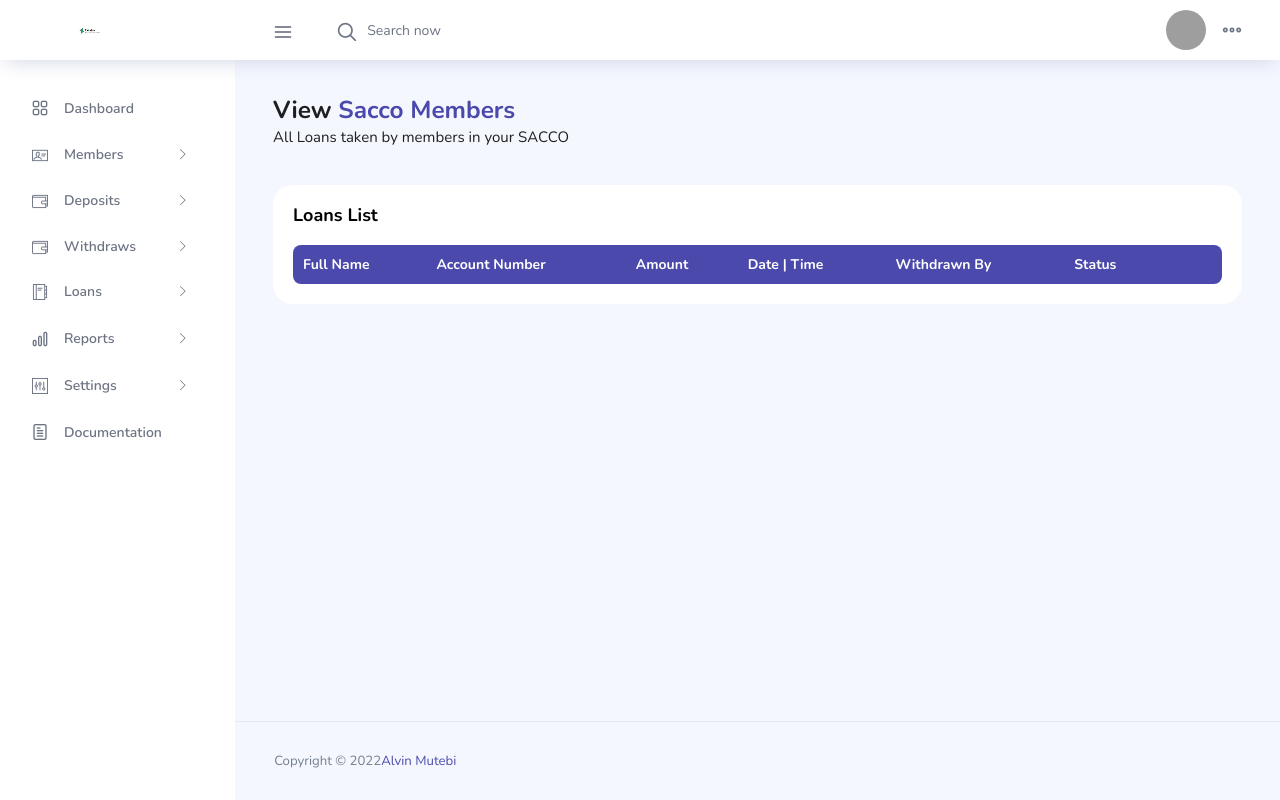
After one commit to alvienzo720/Teleka_V2, a Django app: page /view-loans/ in a window 1280 px wide. The commit adds this page. Run offline with Django 3.2, Linux system fonts and the light colour scheme; a user stored in the database is signed in; lists and menus that the app fills with data are empty; style sheets or scripts are compiled from the project's sources; some libraries are stand-ins or nearby versions; grey boxes are pictures that could not be loaded.

Commit message:
Add View Loans Function

```diff
--- a/SavingsManager/teleka/templates/teleka/createLoan.html
+++ b/SavingsManager/teleka/templates/teleka/createLoan.html
@@ -11,7 +11,7 @@
             <div class="col-md-12 grid-margin">
                 <div class="row">
                     <div class="col-12 col-xl-8 mb-4 mb-xl-0">
-                        <h3 class="font-weight-bold">Create Sacco Member <span class="text-primary">Sacco Member</span>
+                        <h3 class="font-weight-bold">Initiate A Loan <span class="text-primary">Sacco Member</span>
                         </h3>
                         <h6 class="font-weight-normal mb-0">A Sacco member will belong to your SACCO and we assume they
                             agree to your terms and Conditions</h6>
--- a/SavingsManager/teleka/templates/teleka/header.html
+++ b/SavingsManager/teleka/templates/teleka/header.html
@@ -127,10 +127,10 @@
                         <ul class="nav flex-column sub-menu">
                             <li class="nav-item"> <a class="nav-link" href="{% url 'create-loan' %}">Initiate Loan
                                     Process</a></li>
+                            <li class="nav-item"> <a class="nav-link" href="{% url 'view-loans' %}">Loans List</a></li>
                             <li class="nav-item"> <a class="nav-link" href="pages/icons/mdi.html">Pending Loans</a></li>
                             <li class="nav-item"> <a class="nav-link" href="pages/icons/mdi.html">Compelted Loans</a>
                             </li>
-                            <li class="nav-item"> <a class="nav-link" href="pages/icons/mdi.html">Loans List</a></li>
                         </ul>
                     </div>
                 </li>
--- /dev/null
+++ b/SavingsManager/teleka/templates/teleka/viewLoan.html
@@ -0,0 +1,110 @@
+{% extends 'teleka/main.html' %}
+{% load crispy_forms_tags %}
+{% load static %}
+
+{% block content %}
+
+{% include 'teleka/header.html' %}
+
+<div class="main-panel">
+    <div class="content-wrapper">
+        <div class="row">
+            <div class="col-md-12 grid-margin">
+                <div class="row">
+                    <div class="col-12 col-xl-8 mb-4 mb-xl-0">
+                        <h3 class="font-weight-bold">View <span class="text-primary">Sacco Members</span>
+                        </h3>
+                        <h6 class="font-weight-normal mb-0">All Loans taken by members in your SACCO</h6>
+                    </div>
+                </div>
+            </div>
+        </div>
+        <div class="row">
+            <div class="col-md-12 grid-margin stretch-card">
+                <div class="card">
+                    <div class="card-body">
+                        <p class="card-title">Loans List</p>
+                        <div class="row">
+                            <div class="col-12">
+                                <div class="table-responsive">
+                                    <table id="example" class="display expandable-table" style="width:100%">
+                                        <thead>
+                                            <tr>
+                                                <th>Full Name</th>
+                                                <th>Account Number</th>
+                                                <th>Amount</th>
+                                                <th>Date | Time </th>
+                                                <th>Withdrawn By </th>
+                                                <th>Status</th>
+                                                <th></th>
+                                                <th></th>
+
+
+                                            </tr>
+                                        </thead>
+                                        <tbody>
+                                            {% for withdraw in withdraws %}
+                                            <tr>
+                                                <td>{{withdraw.member_name}}</td>
+                                                <td>{{withdraw.account_number}}</td>
+                                                <td>{{withdraw.amount}} UGX</td>
+                                                <td>{{withdraw.date_of_transaction}}</td>
+                                                <td>{{withdraw.withdrawn_by}}</td>
+                                                <td>{{withdraw.status}}</td>
+                                                <td><a href="{% url 'withdraw-update' withdraw.id %}"><i
+                                                            class="ti-pencil-alt text-primary"></i></a></td>
+                                                <td><a href="{% url 'withdraw-delete' withdraw.id %}"><i
+                                                            class="ti-trash text-primary"></i></a></td>
+
+
+                                            </tr>
+                                            {% endfor %}
+                                        </tbody>
+                                    </table>
+                                </div>
+                            </div>
+                        </div>
+                    </div>
+                </div>
+            </div>
+        </div>
+
+    </div>
+    <footer class="footer">
+        <div class="d-sm-flex justify-content-center justify-content-sm-between">
+            <span class="text-muted text-center text-sm-left d-block d-sm-inline-block">Copyright © 2022<a
+                    href="https://www.bootstrapdash.com/" target="_blank">Alvin Mutebi</a></span>
+
+        </div>
+    </footer>
+    {% for message in messages %}
+    {% if message.tags == 'success' %}
+    <script src="https://unpkg.com/sweetalert/dist/sweetalert.min.js"></script>
+    <script>
+        var m = "{{message}}";
+        swal("Perfect !", m, 'success');
+    </script>
+    {% endif %}
+
+    {% endfor %}
+    <!-- plugins:js -->
+    <script src="{% static 'assets/vendors/js/vendor.bundle.base.js' %}"></script>
+    <!-- endinject -->
+    <!-- Plugin js for this page -->
+    <script src="{% static 'assets/vendors/chart.js/Chart.min.js' %}"></script>
+    <script src="{% static 'assets/js/dataTables.select.min.js' %}"></script>
+
+    <!-- End plugin js for this page -->
+    <!-- inject:js -->
+    <script src="{% static 'assets/js/off-canvas.js' %}"></script>
+    <script src="{% static 'assets/js/hoverable-collapse.js' %}"></script>
+    <script src="{% static 'assets/js/template.js' %}"></script>
+    <script src="{% static 'assets/js/settings.js' %}"></script>
+    <script src="{% static 'assets/js/todolist.js' %}"></script>
+    <!-- endinject -->
+    <!-- Custom js for this page-->
+    <script src="{% static 'assets/js/dashboard.js' %}"></script>
+    <script src="{% static 'assets/js/Chart.roundedBarCharts.js' %}"></script>
+</div>
+
+{% endblock content%}
--- a/SavingsManager/teleka/urls.py
+++ b/SavingsManager/teleka/urls.py
@@ -23,6 +23,7 @@ urlpatterns = [
     path('withdraw-update/<int:pk>/', WithdrawUpdate.as_view(), name='withdraw-update'),
     path('withdraw-delete/<int:pk>/', WithdrawDelete.as_view(), name='withdraw-delete'),
     path('create-loan/',CreateLoan.as_view(),name='create-loan'),
+    path('view-loans/',ViewLoan.as_view(), name='view-loans'),
 
 
 
--- a/SavingsManager/teleka/views.py
+++ b/SavingsManager/teleka/views.py
@@ -237,3 +237,17 @@ class CreateLoan(LoginRequiredMixin,SuccessMessageMixin,CreateView):
         return super(CreateLoan, self).form_valid(form)
 
     success_message = "Loan Created Successful !"
+
+
+class ViewLoan(LoginRequiredMixin, SuccessMessageMixin,ListView):
+    model= User
+    model = Loan
+    context_object_name = 'loans'
+    template_name = 'teleka/viewLoan.html'
+
+    def get_context_data(self, **kwargs):
+        context = super().get_context_data(**kwargs)
+        context['loans'] = context['loans']    #.filter(user=self.request.user)
+
+
+        return context
```
